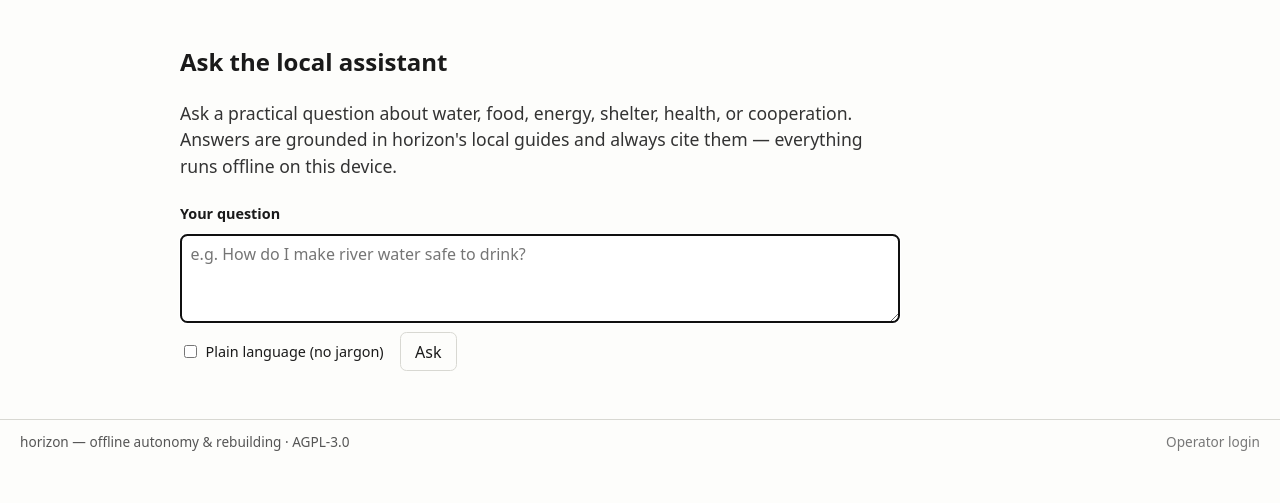
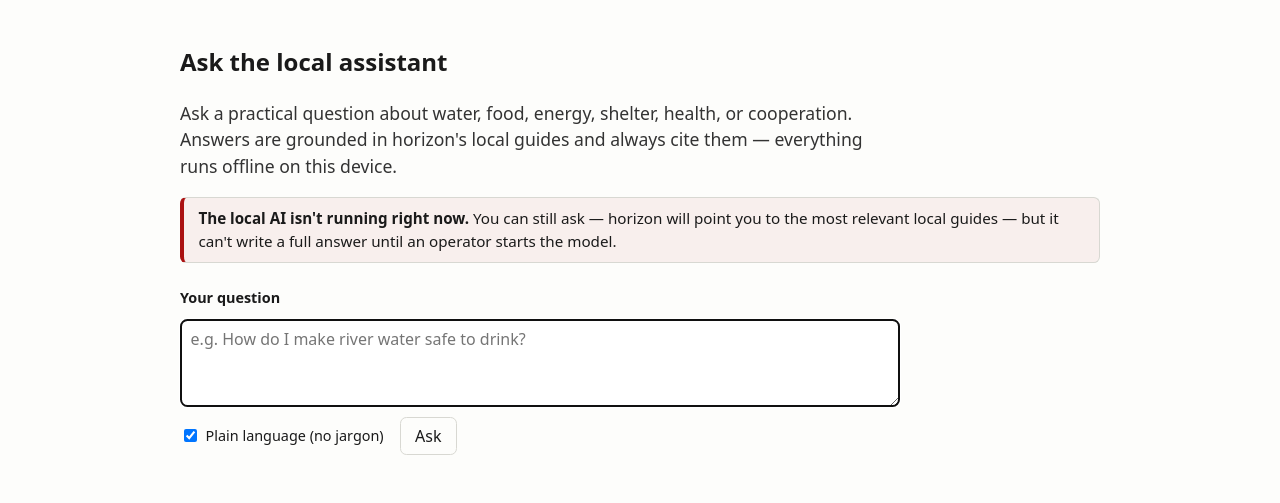
Before and after one commit to richardkfm/horizon, a FastAPI app: page /assistant in a window 1280 px wide. Shown: the part 55-558 px from the top of the page. Run offline with FastAPI, Linux system fonts and the light colour scheme; data that the repository does not hold is empty; parts of the project's set-up code (start-up, migrations or seed data) failed here and were passed over.

Commit message:
Show assistant availability up front and default to plain language
Resolve the assistant's live state when the page loads and show it
before the visitor types: a ready note, the existing low-power note, or
a clear model-off warning that they'll be pointed at guides rather than
get a written answer. Previously the degraded model-off case only
revealed itself after submitting a question.

Make plain-language answers the default (no_jargon_default: true) since
horizon's audience includes non-technical neighbours, and reflect that
in the assistant's checkbox. Operators can still opt out per request or
in config.yaml.

Co-Authored-By: Claude Opus 4.8 <noreply@anthropic.com>
Claude-Session: https://claude.ai/code/session_01WqkVRhJbDBttxoshkwEU2T

```diff
--- a/config.example.yaml
+++ b/config.example.yaml
@@ -27,7 +27,7 @@ rag:
   top_k: 5                    # number of guides/md-skills retrieved per question
 
 ai:
-  no_jargon_default: false    # when true, answers default to plain-language mode
+  no_jargon_default: true     # plain-language answers by default; set false to allow jargon
 
 # OPTIONAL ethics refinement via an external moral-core service.
 # Disabled by default — horizon is fully self-contained without it.
--- a/src/horizon/config.py
+++ b/src/horizon/config.py
@@ -36,7 +36,10 @@ class RAGConfig(BaseModel):
 
 
 class AIConfig(BaseModel):
-    no_jargon_default: bool = False
+    # Plain-language answers by default: horizon's audience includes
+    # non-technical neighbours, so favour accessibility. Operators can opt out
+    # per request or flip this in config.yaml.
+    no_jargon_default: bool = True
 
 
 class EthicsConfig(BaseModel):
--- a/src/horizon/web/routes.py
+++ b/src/horizon/web/routes.py
@@ -22,7 +22,7 @@ from horizon.api.ai import AnswerRequest
 from horizon.api.ai import answer as ai_answer
 from horizon.api.guides import _read_body
 from horizon.api.journeys import _guide_summary, _journey_summary
-from horizon.config import low_power_enabled
+from horizon.config import low_power_enabled, settings
 from horizon.db import get_session
 from horizon.models import Category, Guide, Journey, JourneyPrerequisite
 from horizon.services.markdown import render_markdown
@@ -234,8 +234,25 @@ def recommend_page(
 
 @router.get("/assistant", response_class=HTMLResponse)
 def assistant_page(request: Request) -> HTMLResponse:
-    """The local AI assistant: ask a question, get a cited, locally-grounded answer."""
-    return templates.TemplateResponse(request, "assistant.html", {})
+    """The local AI assistant: ask a question, get a cited, locally-grounded answer.
+
+    Resolve the assistant's live state up front so the page can set expectations
+    *before* the visitor types: full written answers, energy-saving low-power
+    mode, or model-off (guides-only). ``model_off`` is only reached when not in
+    low-power mode, where probing the runtime would waste energy.
+    """
+    if low_power_enabled():
+        state = "low_power"
+    else:
+        from horizon.services import llm
+
+        state = "ready" if llm.available() else "model_off"
+
+    return templates.TemplateResponse(
+        request,
+        "assistant.html",
+        {"state": state, "no_jargon_default": settings.ai.no_jargon_default},
+    )
 
 
 @router.post("/assistant/answer", response_class=HTMLResponse)
--- a/src/horizon/web/static/app.css
+++ b/src/horizon/web/static/app.css
@@ -337,5 +337,9 @@ body.low-power .guide blockquote { background: none; }
   padding: 0.6rem 0.9rem;
   font-size: 0.95rem;
   border: 1px solid var(--border);
+  border-left-width: 4px;
   border-radius: 0.4rem;
 }
+.assistant-note.is-ok { border-left-color: var(--accent); background: rgba(47, 111, 79, 0.06); }
+.assistant-note.is-info { border-left-color: #b8860b; background: rgba(184, 134, 11, 0.07); }
+.assistant-note.is-warn { border-left-color: #a11; background: rgba(170, 17, 17, 0.06); }
--- a/src/horizon/web/templates/assistant.html
+++ b/src/horizon/web/templates/assistant.html
@@ -8,11 +8,23 @@
     cooperation. Answers are grounded in horizon's local guides and always cite
     them — everything runs offline on this device.
   </p>
-  {% if low_power_enabled() %}
-  <p class="assistant-note no-print">
+
+  {% if state == "low_power" %}
+  <p class="assistant-note is-info no-print">
     <strong>Low-power mode is on.</strong> To save energy, the local AI model is
     paused. Answers list the most relevant local guides instead of writing a full
     reply — open them for complete step-by-step instructions.
+  </p>
+  {% elif state == "model_off" %}
+  <p class="assistant-note is-warn no-print">
+    <strong>The local AI isn't running right now.</strong> You can still ask —
+    horizon will point you to the most relevant local guides — but it can't write
+    a full answer until an operator starts the model.
+  </p>
+  {% else %}
+  <p class="assistant-note is-ok no-print">
+    The local AI is ready. You'll get a short written answer with links to the
+    guides it used.
   </p>
   {% endif %}
 </section>
@@ -28,7 +40,8 @@
 
   <div class="assistant-controls">
     <label class="checkbox">
-      <input type="checkbox" name="no_jargon" value="true" />
+      <input type="checkbox" name="no_jargon" value="true"
+             {% if no_jargon_default %}checked{% endif %} />
       Plain language (no jargon)
     </label>
     <button type="submit" class="btn">Ask</button>
```
